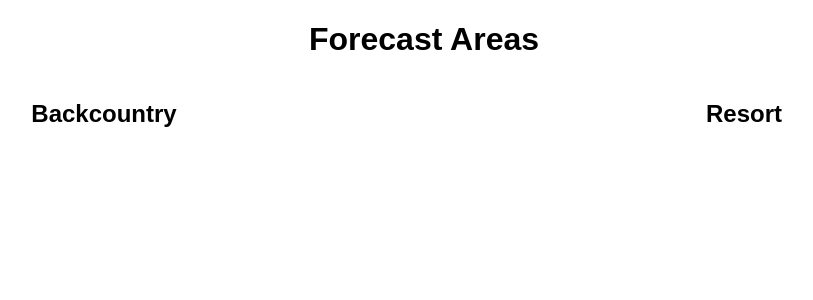
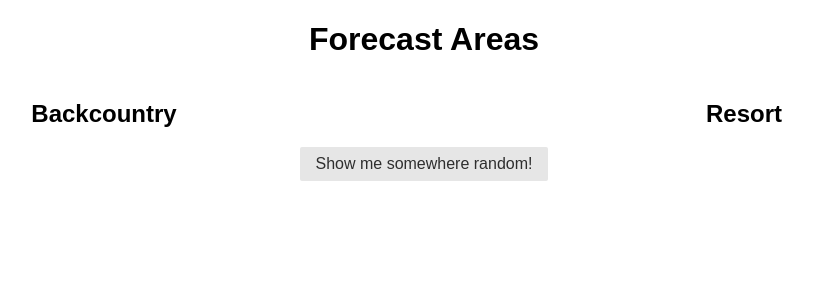
Before and after one commit to willzittlau/ski-forecast, a Flask app: page / in a window 1280 px wide. Shown: the top 300 px of the page, without its empty margins (216-1029 px from the left). Run offline with Flask 2, Linux system fonts and the light colour scheme; parts of the project's set-up code (start-up, migrations or seed data) failed here and were passed over; some libraries are stand-ins or nearby versions.

Commit message:
Added random button for index

```diff
--- a/templates/index.html
+++ b/templates/index.html
@@ -32,4 +32,7 @@
             </div>
         </div>
     </div>
+    <div class= "button-block">
+        <a href={{ url_for('forecast', area_name=rand_url) }}><button class="pure-button"> Show me somewhere random! </button></a>
+    </div>
 {%endblock%}
```
